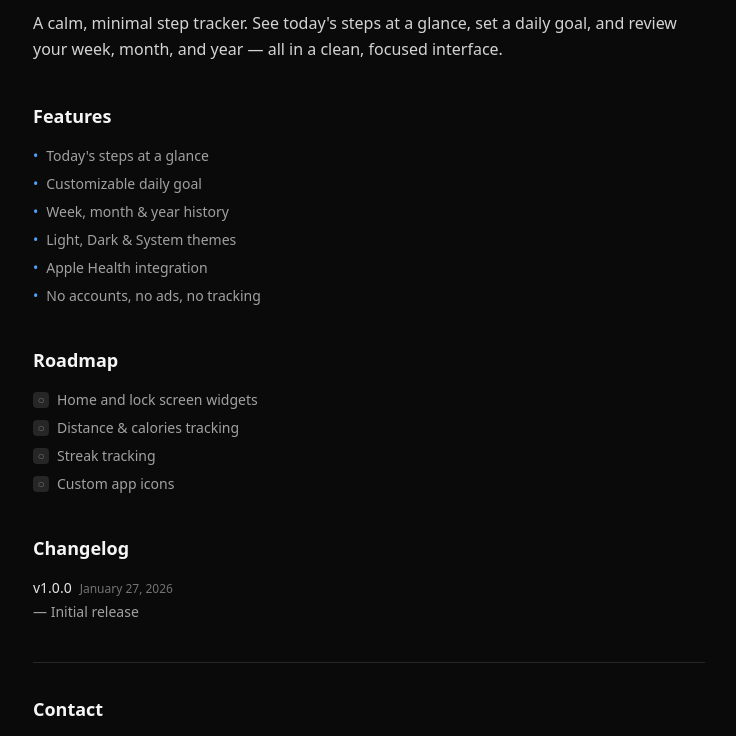
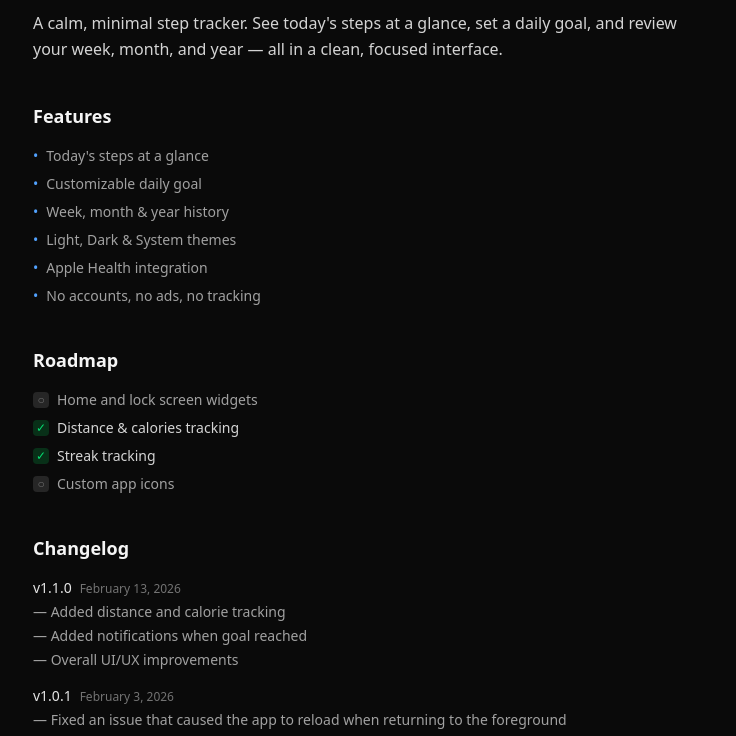
Before and after one commit to asantinos/portfolio, an Astro site: page /apps/stride in a window 1280 px wide. Shown: the part 214-950 px from the top of the page, without its empty margins (271-1007 px from the left). Built offline with nearby package versions, Linux system fonts and the light colour scheme; Astro itself is replaced by a stand-in of ours.

Commit message:
Updated Stride versions changelog.

```diff
--- a/src/pages/apps/stride/index.astro
+++ b/src/pages/apps/stride/index.astro
@@ -21,12 +21,28 @@ const features = [
 
 const roadmap = [
   { text: "Home and lock screen widgets", done: false },
-  { text: "Distance & calories tracking", done: false },
-  { text: "Streak tracking", done: false },
+  { text: "Distance & calories tracking", done: true },
+  { text: "Streak tracking", done: true },
   { text: "Custom app icons", done: false },
 ];
 
 const changelog = [
+  {
+    version: "1.1.0",
+    date: "February 13, 2026",
+    changes: [
+      "Added distance and calorie tracking",
+      "Added notifications when goal reached",
+      "Overall UI/UX improvements",
+    ],
+  },
+  {
+    version: "1.0.1",
+    date: "February 3, 2026",
+    changes: [
+      "Fixed an issue that caused the app to reload when returning to the foreground",
+    ],
+  },
   {
     version: "1.0.0",
     date: "January 27, 2026",
```
